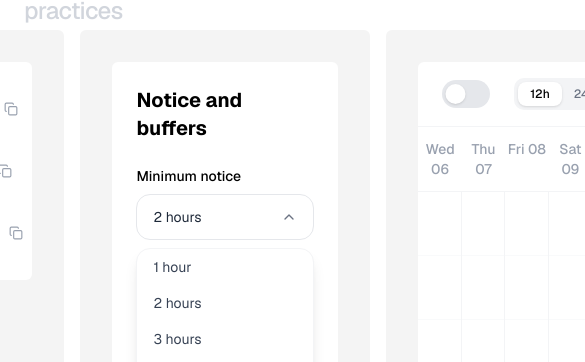
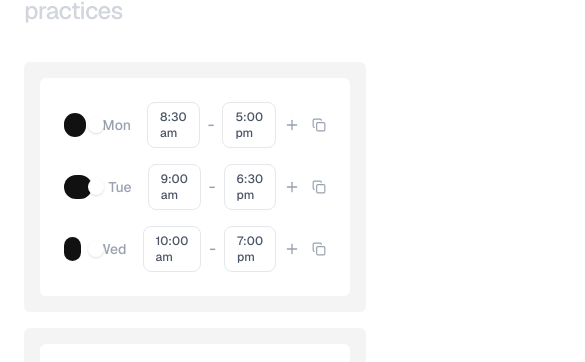
Before and after one commit to jbxxnn/bindasystem, a Next.js app: page /en in a window 390 px wide. Shown: the part 246-608 px from the top of the page, 585 px wide, since content can reach past the window. Built offline with nearby package versions, Linux system fonts and the light colour scheme.

Commit message:
style: Make animation container layout responsive and reduce padding for child elements.

```diff
--- a/app/[locale]/page.tsx
+++ b/app/[locale]/page.tsx
@@ -86,14 +86,14 @@ export default function Home() {
           </div> */}
 
 
-          <div className="flex justify-center gap-4">
-            <div className="w-full mb-8 p-8 rounded-sm bg-[#f4f4f4]">
+          <div className="flex flex-col md:flex-row justify-center gap-4 my-8">
+            <div className="w-full p-4 rounded-sm bg-[#f4f4f4]">
               <AvailabilityAnimation />
             </div>
-            <div className="w-full mb-8 p-8 rounded-sm bg-[#f4f4f4]">
+            <div className="w-full p-4 rounded-sm bg-[#f4f4f4]">
               <NoticeBufferAnimation />
             </div>
-            <div className="w-full mb-8 p-8 rounded-sm bg-[#f4f4f4]">
+            <div className="w-full p-4 rounded-sm bg-[#f4f4f4]">
               <CalendarOverlayAnimation />
             </div>
           </div>
```
